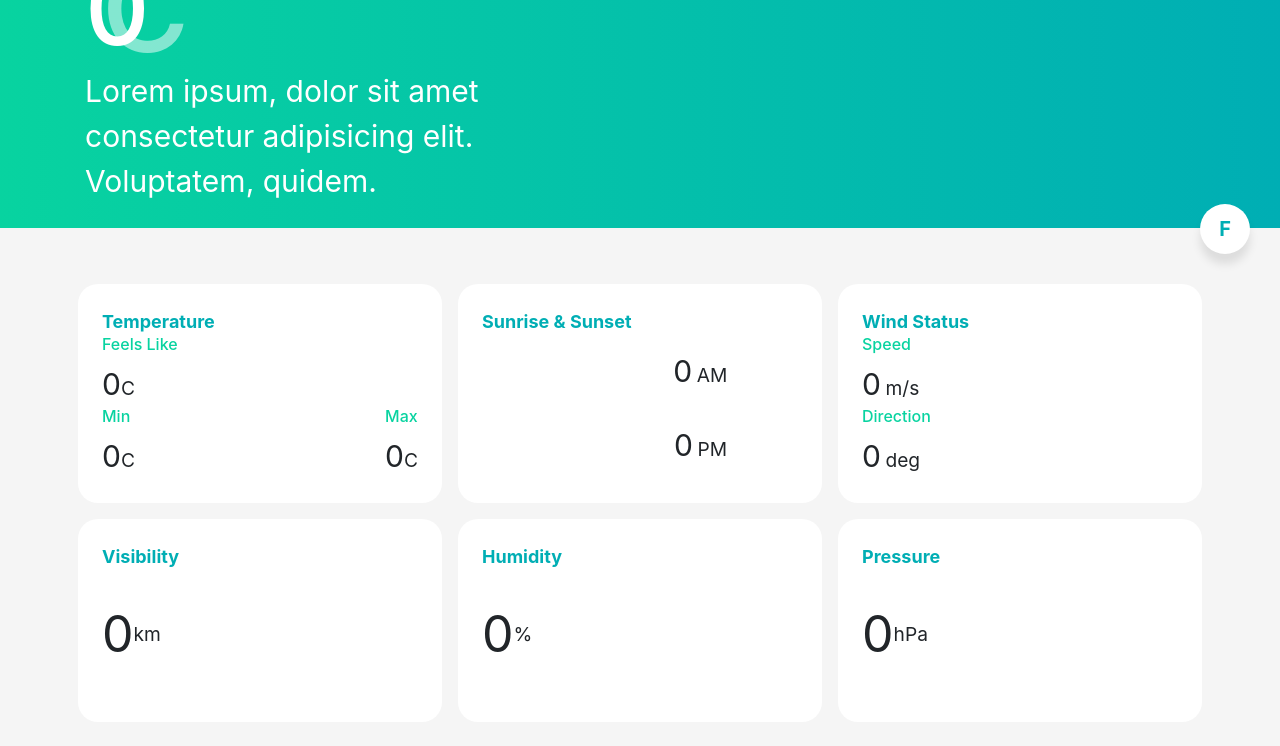
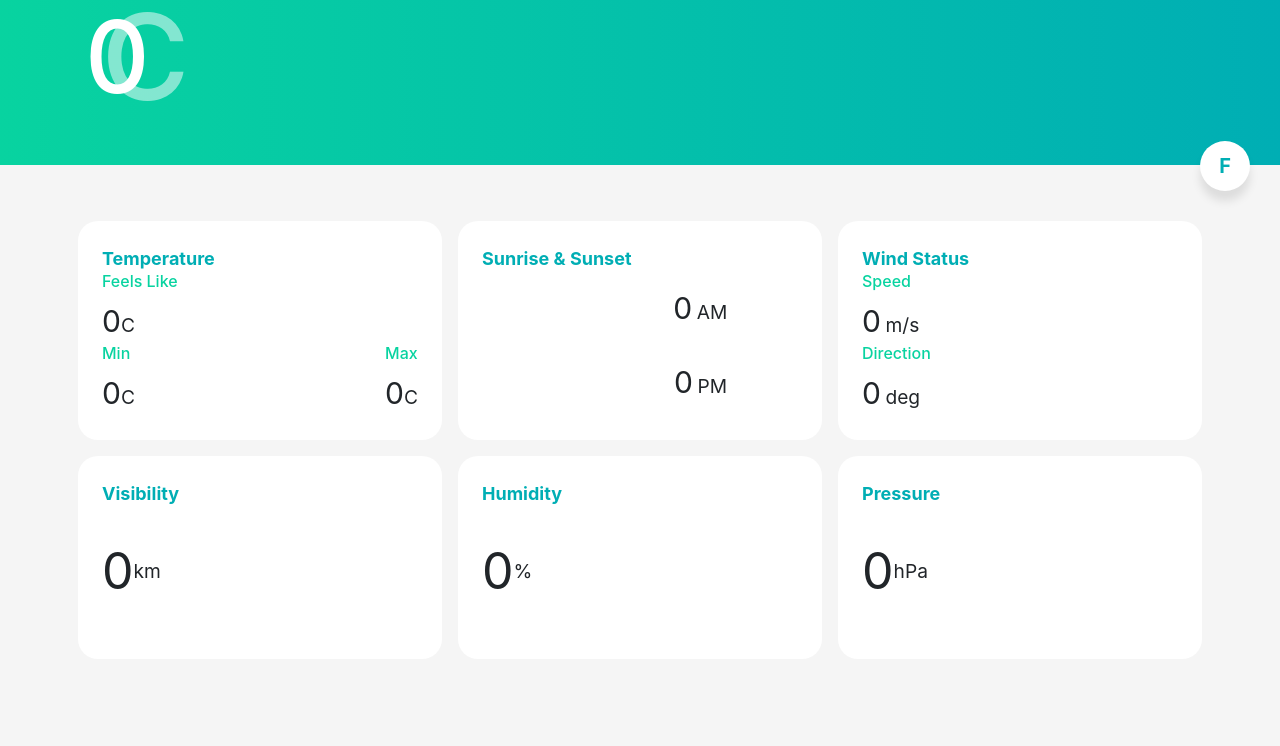
Before and after one commit to MRwt48/WeatherApp, a plain HTML site: page index.htm in a window 1280 px wide. Shown: the part 139-885 px from the top of the page. After the commit the page ends 822 px from the top, so only its background shows below. Drawn offline with nearby package versions, Linux system fonts and the light colour scheme.

Commit message:
Removed Lorem Ipsum

```diff
--- a/index.htm
+++ b/index.htm
@@ -49,10 +49,7 @@
 
               <div class="temperature">
                 <h2 class="temp-deg" data-content="C">0</h2>
-                <div class="temp-des">
-                  Lorem ipsum, dolor sit amet consectetur adipisicing elit.
-                  Voluptatem, quidem.
-                </div>
+                <div class="temp-des"></div>
               </div>
             </div>
 
```
